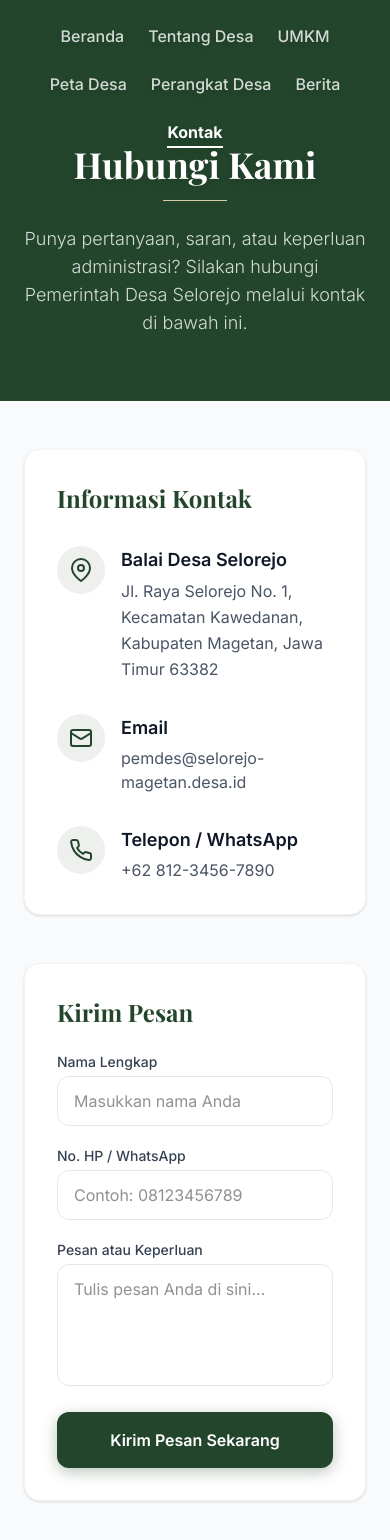
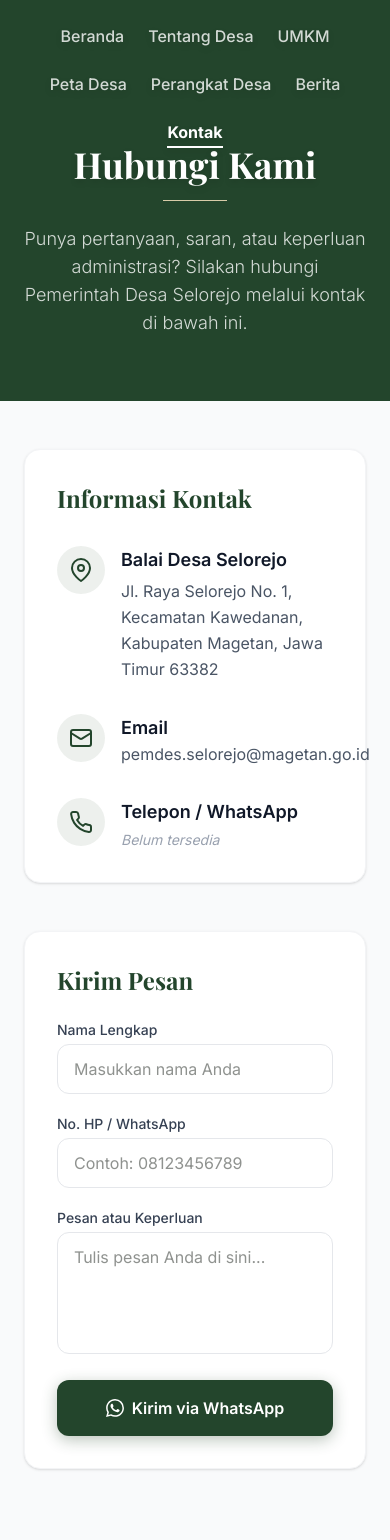
Before and after one commit to Libeddd/desa-selorejo, a Next.js app in the folder frontend/: page /kontak in a window 390 px wide. Shown: the top 1540 px of the page. Built offline with nearby package versions, Linux system fonts and the light colour scheme; no server answers; the database is empty; a web font is replaced by a local one.

Commit message:
fix: connect kontak page to database (address, email, phone)

```diff
--- a/frontend/src/app/kontak/page.tsx
+++ b/frontend/src/app/kontak/page.tsx
@@ -1,4 +1,18 @@
-export default function Kontak() {
+import type { Metadata } from "next";
+import { getVillageInfo } from "@/lib/database";
+
+export const metadata: Metadata = {
+  title: "Kontak",
+  description: "Hubungi Pemerintah Desa Selorejo, Kawedanan, Magetan.",
+};
+
+export default async function Kontak() {
+  const info = await getVillageInfo();
+
+  const address = info?.address || "Jl. Raya Selorejo No. 1, Kecamatan Kawedanan, Kabupaten Magetan, Jawa Timur 63382";
+  const email = info?.email || "pemdes.selorejo@magetan.go.id";
+  const phone = info?.phone || "-";
+
   return (
     <main className="min-h-screen bg-gray-50 pb-20">
 
@@ -36,10 +50,7 @@ export default function Kontak() {
                 </div>
                 <div>
                   <h4 className="font-semibold text-gray-900 text-lg">Balai Desa Selorejo</h4>
-                  <p className="text-gray-600 leading-relaxed mt-1">
-                    Jl. Raya Selorejo No. 1, Kecamatan Kawedanan,<br />
-                    Kabupaten Magetan, Jawa Timur 63382
-                  </p>
+                  <p className="text-gray-600 leading-relaxed mt-1">{address}</p>
                 </div>
               </div>
 
@@ -53,7 +64,7 @@ export default function Kontak() {
                 </div>
                 <div>
                   <h4 className="font-semibold text-gray-900 text-lg">Email</h4>
-                  <p className="text-gray-600 mt-1">pemdes@selorejo-magetan.desa.id</p>
+                  <a href={`mailto:${email}`} className="text-gray-600 mt-1 hover:underline">{email}</a>
                 </div>
               </div>
 
@@ -67,30 +78,50 @@ export default function Kontak() {
                 </div>
                 <div>
                   <h4 className="font-semibold text-gray-900 text-lg">Telepon / WhatsApp</h4>
-                  <p className="text-gray-600 mt-1">+62 812-3456-7890</p>
+                  {phone !== "-" ? (
+                    <a href={`https://wa.me/${phone.replace(/\D/g, '')}`} target="_blank" rel="noopener noreferrer" className="text-gray-600 mt-1 hover:underline">{phone}</a>
+                  ) : (
+                    <p className="text-gray-400 mt-1 text-sm italic">Belum tersedia</p>
+                  )}
                 </div>
               </div>
             </div>
           </div>
 
-          {/* Kolom Kanan: Form Kontak */}
+          {/* Kolom Kanan: Form Kontak (via WhatsApp) */}
           <div className="bg-white p-8 lg:p-10 rounded-2xl shadow-sm border border-gray-100">
             <h2 className="text-2xl font-serif font-bold mb-6" style={{ color: "var(--dark-green, #1e3f20)" }}>
               Kirim Pesan
             </h2>
-            <form className="space-y-5">
+            <form
+              className="space-y-5"
+              onSubmit={(e) => {
+                e.preventDefault();
+                const form = e.target as HTMLFormElement;
+                const nama = (form.elements.namedItem('nama') as HTMLInputElement).value;
+                const noHp = (form.elements.namedItem('nohp') as HTMLInputElement).value;
+                const pesan = (form.elements.namedItem('pesan') as HTMLTextAreaElement).value;
+                const teks = `Halo, saya *${nama}* (${noHp}).\n\n${pesan}`;
+                const waNumber = phone.replace(/\D/g, '') || '6285100000000';
+                window.open(`https://wa.me/${waNumber}?text=${encodeURIComponent(teks)}`, '_blank');
+              }}
+            >
               <div>
                 <label className="block text-sm font-medium text-gray-700 mb-1">Nama Lengkap</label>
                 <input
-  type="text"
-  className="w-full px-4 py-3 border border-gray-200 rounded-xl focus:ring-2 focus:ring-[#6b8e6b] outline-none transition-all"
-  placeholder="Masukkan nama Anda"
+                  name="nama"
+                  type="text"
+                  required
+                  className="w-full px-4 py-3 border border-gray-200 rounded-xl focus:ring-2 focus:ring-[#6b8e6b] outline-none transition-all"
+                  placeholder="Masukkan nama Anda"
                 />
               </div>
               <div>
                 <label className="block text-sm font-medium text-gray-700 mb-1">No. HP / WhatsApp</label>
                 <input
+                  name="nohp"
                   type="text"
+                  required
                   className="w-full px-4 py-3 border border-gray-200 rounded-xl focus:ring-2 outline-none transition-all"
                   placeholder="Contoh: 08123456789"
                 />
@@ -98,17 +129,20 @@ export default function Kontak() {
               <div>
                 <label className="block text-sm font-medium text-gray-700 mb-1">Pesan atau Keperluan</label>
                 <textarea
+                  name="pesan"
                   rows={4}
+                  required
                   className="w-full px-4 py-3 border border-gray-200 rounded-xl focus:ring-2 outline-none transition-all resize-none"
                   placeholder="Tulis pesan Anda di sini..."
                 ></textarea>
               </div>
               <button
-                type="button"
-                className="w-full py-4 rounded-xl text-white font-semibold transition-all duration-300 hover:opacity-90 hover:-translate-y-1 shadow-lg"
+                type="submit"
+                className="w-full py-4 rounded-xl text-white font-semibold transition-all duration-300 hover:opacity-90 hover:-translate-y-1 shadow-lg flex items-center justify-center gap-2"
                 style={{ background: "var(--dark-green, #1e3f20)", boxShadow: "0 4px 15px rgba(30,63,32,0.3)" }}
               >
-                Kirim Pesan Sekarang
+                <svg width="18" height="18" viewBox="0 0 24 24" fill="currentColor"><path d="M17.472 14.382c-.297-.149-1.758-.867-2.03-.967-.273-.099-.471-.148-.67.15-.197.297-.767.966-.94 1.164-.173.199-.347.223-.644.075-.297-.15-1.255-.463-2.39-1.475-.883-.788-1.48-1.761-1.653-2.059-.173-.297-.018-.458.13-.606.134-.133.298-.347.446-.52.149-.174.198-.298.298-.497.099-.198.05-.371-.025-.52-.075-.149-.669-1.612-.916-2.207-.242-.579-.487-.5-.669-.51-.173-.008-.371-.01-.57-.01-.198 0-.52.074-.792.372-.272.297-1.04 1.016-1.04 2.479 0 1.462 1.065 2.875 1.213 3.074.149.198 2.096 3.2 5.077 4.487.709.306 1.262.489 1.694.625.712.227 1.36.195 1.871.118.571-.085 1.758-.719 2.006-1.413.248-.694.248-1.289.173-1.413-.074-.124-.272-.198-.57-.347m-5.421 7.403h-.004a9.87 9.87 0 0 1-5.031-1.378l-.361-.214-3.741.982.998-3.648-.235-.374a9.86 9.86 0 0 1-1.51-5.26c.001-5.45 4.436-9.884 9.888-9.884 2.64 0 5.122 1.03 6.988 2.898a9.825 9.825 0 0 1 2.893 6.994c-.003 5.45-4.437 9.884-9.885 9.884m8.413-18.297A11.815 11.815 0 0 0 12.05 0C5.495 0 .16 5.335.157 11.892c0 2.096.547 4.142 1.588 5.945L.057 24l6.305-1.654a11.882 11.882 0 0 0 5.683 1.448h.005c6.554 0 11.89-5.335 11.893-11.893a11.821 11.821 0 0 0-3.48-8.413z"/></svg>
+                Kirim via WhatsApp
               </button>
             </form>
           </div>
```
